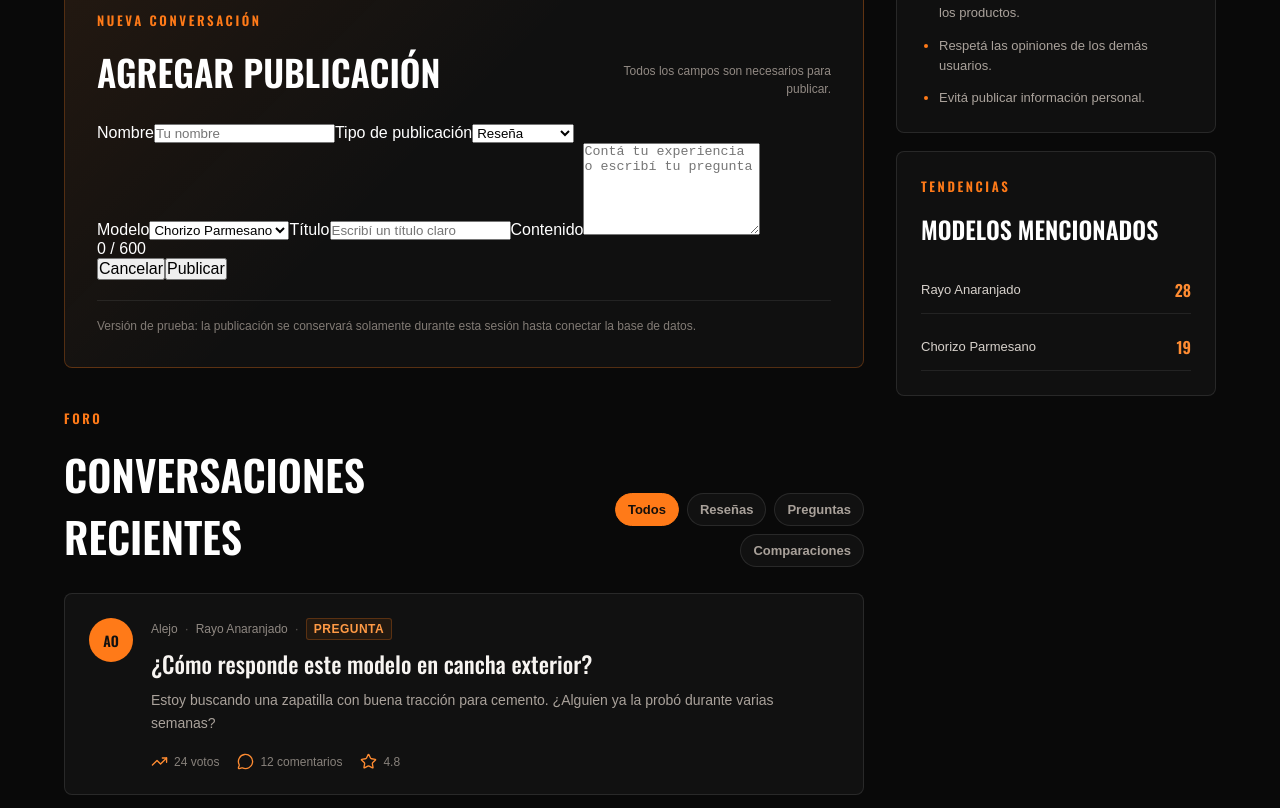
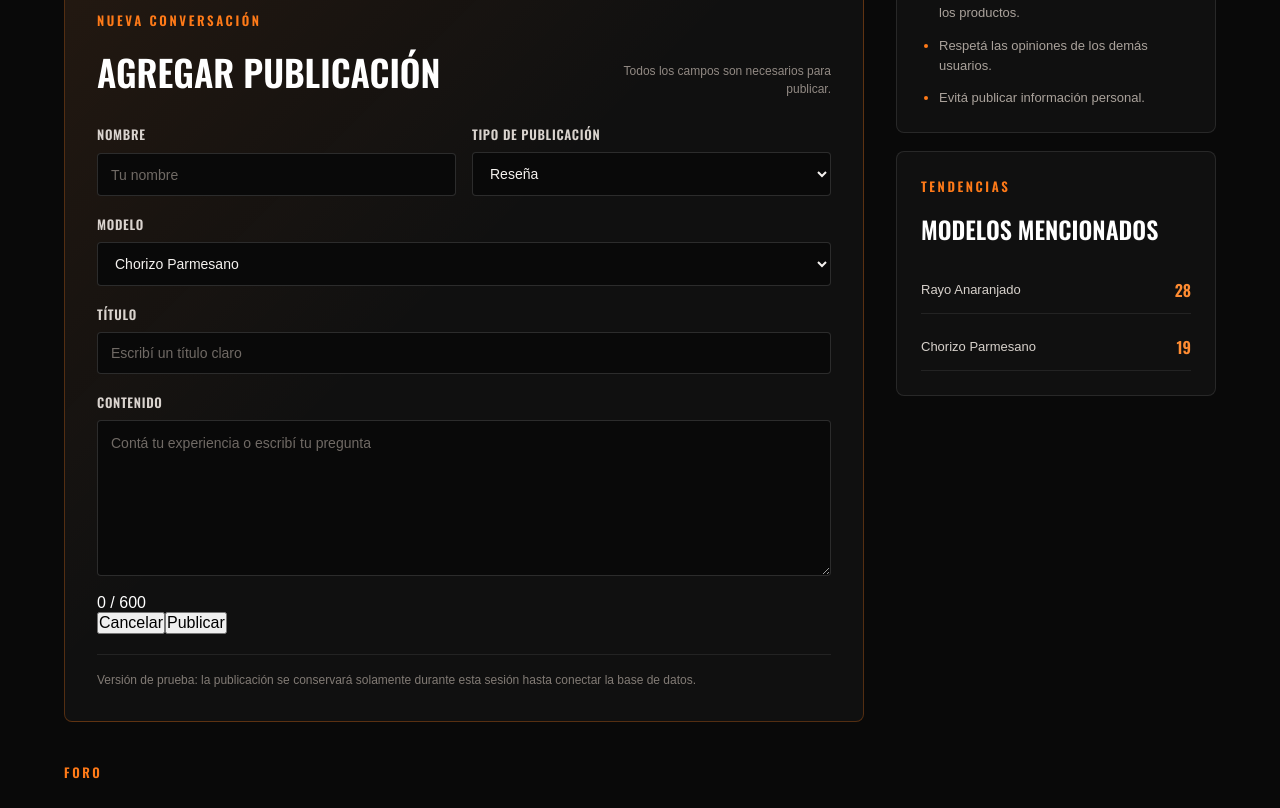
Before and after one commit to olatealejo/Proyecto_Big_Foot, a React (Vite) app: page /comunidad in a window 1280 px wide. Shown: the part 760-1568 px from the top of the page. Built offline with nearby package versions, Linux system fonts and the light colour scheme.

Commit message:
style: dar formato a los campos del post

```diff
--- a/src/pages/Comunidad.css
+++ b/src/pages/Comunidad.css
@@ -705,3 +705,69 @@
   line-height: 1.5;
   border-top: 1px solid rgba(255, 255, 255, 0.08);
 }
+
+/* Campos del formulario */
+.comunidad-formulario {
+  display: grid;
+  gap: 18px;
+}
+
+.comunidad-formulario-fila {
+  display: grid;
+  grid-template-columns: repeat(2, minmax(0, 1fr));
+  gap: 16px;
+}
+
+.comunidad-formulario label {
+  display: grid;
+  gap: 8px;
+
+  color: #d9d3ce;
+  font-family: "Oswald", Arial, sans-serif;
+  font-size: 13px;
+  font-weight: 600;
+  text-transform: uppercase;
+  letter-spacing: 0.7px;
+}
+
+.comunidad-formulario input,
+.comunidad-formulario select,
+.comunidad-formulario textarea {
+  width: 100%;
+  padding: 12px 13px;
+
+  color: #f5f2ef;
+  font: inherit;
+  font-family: Arial, sans-serif;
+  font-size: 14px;
+  font-weight: 400;
+  text-transform: none;
+  letter-spacing: 0;
+
+  background-color: #090909;
+  border: 1px solid rgba(255, 255, 255, 0.14);
+  border-radius: 4px;
+  outline: none;
+
+  transition:
+    border-color 0.2s ease,
+    box-shadow 0.2s ease;
+}
+
+.comunidad-formulario textarea {
+  min-height: 130px;
+  resize: vertical;
+  line-height: 1.55;
+}
+
+.comunidad-formulario input::placeholder,
+.comunidad-formulario textarea::placeholder {
+  color: #706a65;
+}
+
+.comunidad-formulario input:focus,
+.comunidad-formulario select:focus,
+.comunidad-formulario textarea:focus {
+  border-color: #ff7a18;
+  box-shadow: 0 0 0 3px rgba(255, 122, 24, 0.12);
+}
```
